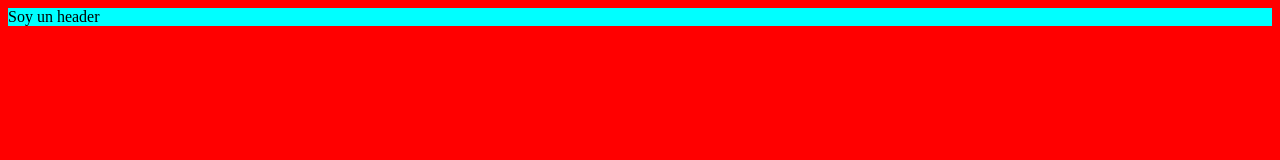
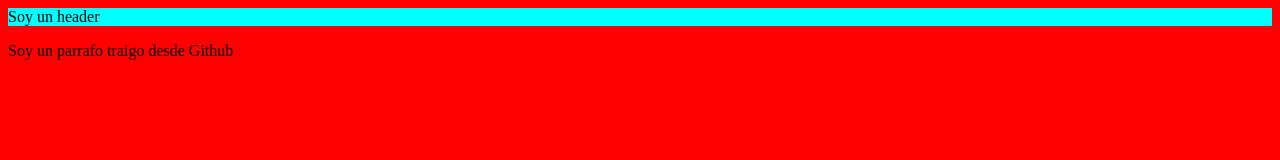
Before and after one commit to corria9/git, a plain HTML site: page index.html in a window 1280 px wide. Drawn offline with Linux system fonts and the light colour scheme.

Commit message:
Update index.html

```diff
--- a/index.html
+++ b/index.html
@@ -15,6 +15,10 @@
         </header>
     </main>
 
+    <div>
+        <p>Soy un parrafo traigo desde Github</p>
+    </div>
+
     <script src="app.js"></script>
 </body>
 </html>
```
